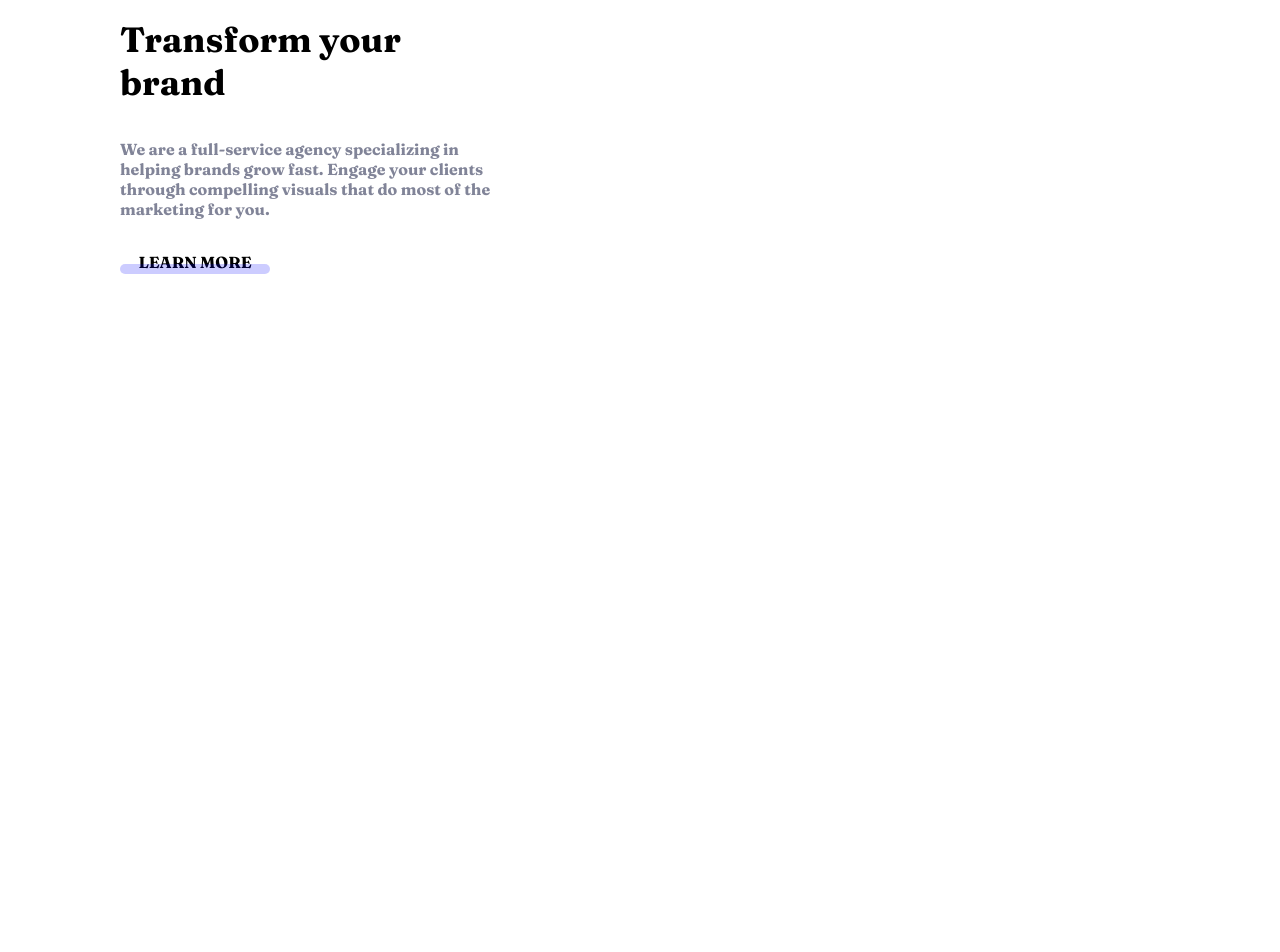
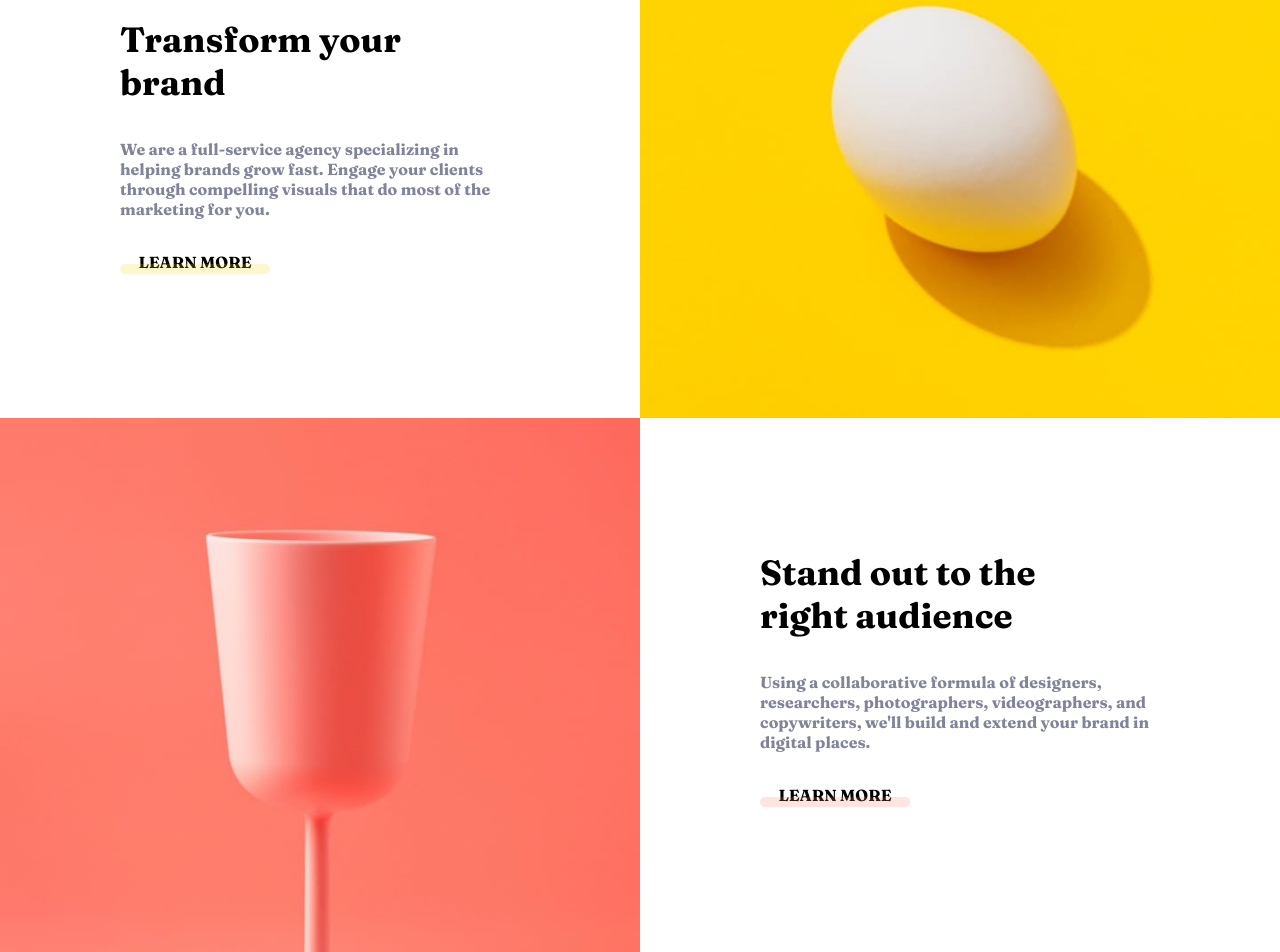
Before and after one commit to AstronautoLunar/sunnyside-agency-landing-page-vue, a Vue app: page / in a window 1280 px wide. Shown: the part 815-1767 px from the top of the page. Before the commit the page ends 1186 px from the top, so only its background shows below. Built offline with nearby package versions, Linux system fonts and the light colour scheme.

Commit message:
:construction: Desenvolvendo o main

```diff
--- a/src/App.vue
+++ b/src/App.vue
@@ -13,13 +13,33 @@
     </div>
     <div id="quite">
       <AgencyCard
-        colorBorder="blue"
+        colorBorder="hsl(51, 100%, 49%)"
       >
         <template #title>
           <h1 class="title-card">Transform your brand</h1>
         </template>
         <template #paragraph>
           <p class="paragraph-card">We are a full-service agency specializing in helping brands grow fast. Engage your clients through compelling visuals that do most of the marketing for you.</p>
+        </template>
+      </AgencyCard>
+      <img
+        class="image-main"
+        src="./assets/desktop/image-transform.jpg"
+        alt="image egg main"
+      />
+      <img
+        class="image-main"
+        src="./assets/desktop/image-stand-out.jpg"
+        alt="image glass main"
+      />
+      <AgencyCard
+        colorBorder="hsl(7, 99%, 70%)"
+      >
+        <template #title>
+          <h1 class="title-card">Stand out to the right audience</h1>
+        </template>
+        <template #paragraph>
+          <p class="paragraph-card">Using a collaborative formula of designers, researchers, photographers, videographers, and copywriters, we'll build and extend your brand in digital places.</p>
         </template>
       </AgencyCard>
     </div>
@@ -35,22 +55,6 @@
     components: {
       AgencyHeader,
       AgencyCard,
-    },
-    data() {
-      return {
-        cards: [
-          {
-            id: 1,
-            title: "",
-            paragraph: ""
-          },
-          {
-            id: 2,
-            title: "Stand out to the right audience",
-            paragraph: "Using a collaborative formula of designers, researchers, photographers, videographers, and copywriters, we'll build and extend your brand in digital places."
-          }
-        ]
-      }
     }
   }
 
@@ -86,10 +90,13 @@
 
     position: relative;
 
-    display: flex;
     flex-direction: column;
     justify-content: center;
     align-items: center;
+  }
+
+  div#app, div#quite {
+    display: flex;
   }
 
   div#background-main {
@@ -98,6 +105,8 @@
     background-position: center 100%;
 
     height: 700px;
+
+    position: relative;
   }
 
   div#background-main, div#quite {
@@ -136,6 +145,10 @@
     margin-bottom: 35px;
   }
 
+  div#quite {
+    flex-wrap: wrap;
+  }
+
   span#text-background-main,
   h1.title-card,
   p.paragraph-card {
@@ -147,4 +160,8 @@
 
     margin-bottom: 45px;
   }
+
+  img.image-main {
+    width: 50%;
+  }
 </style>
```
Also changed, not shown: src/components/AgencyCardImage.vue (added).
